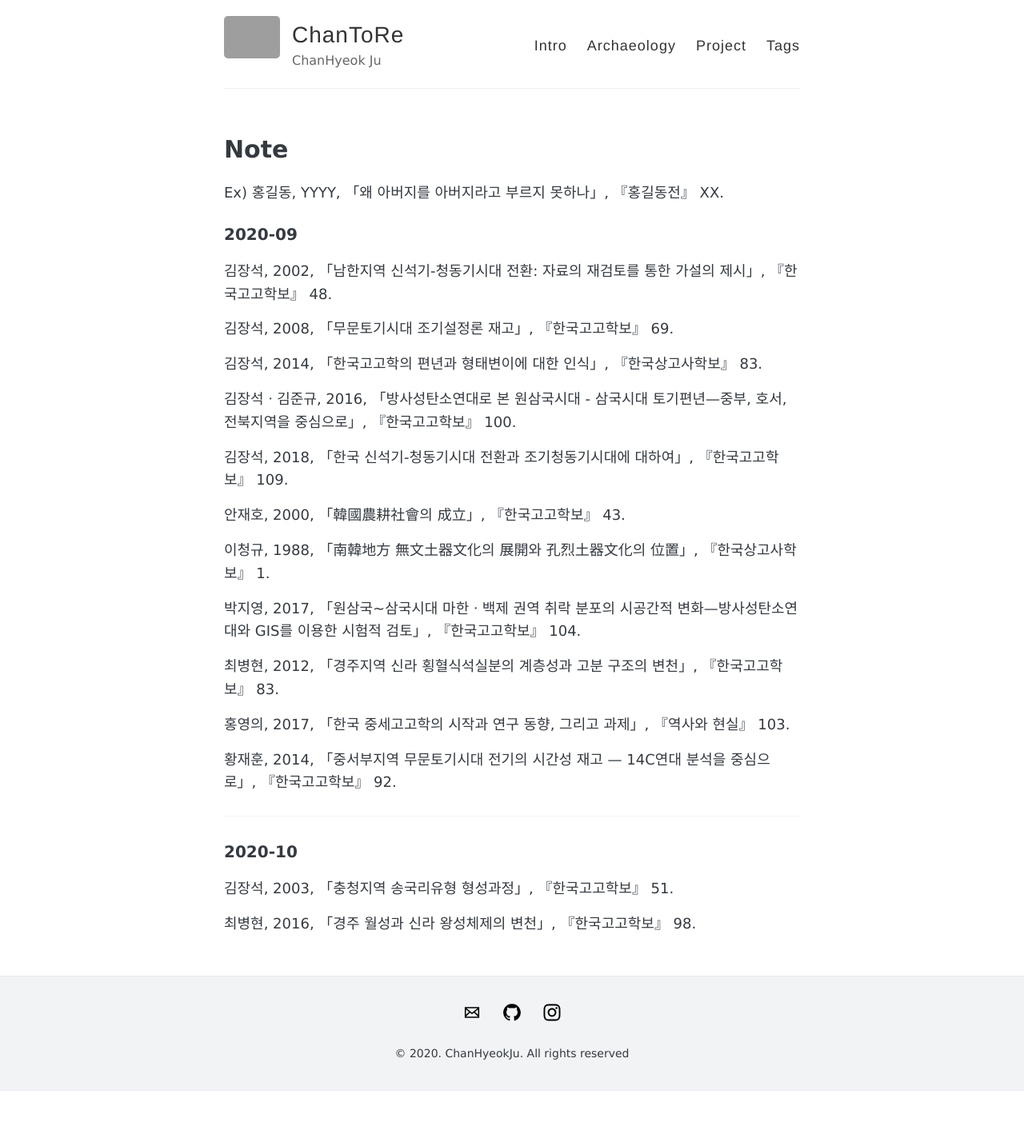
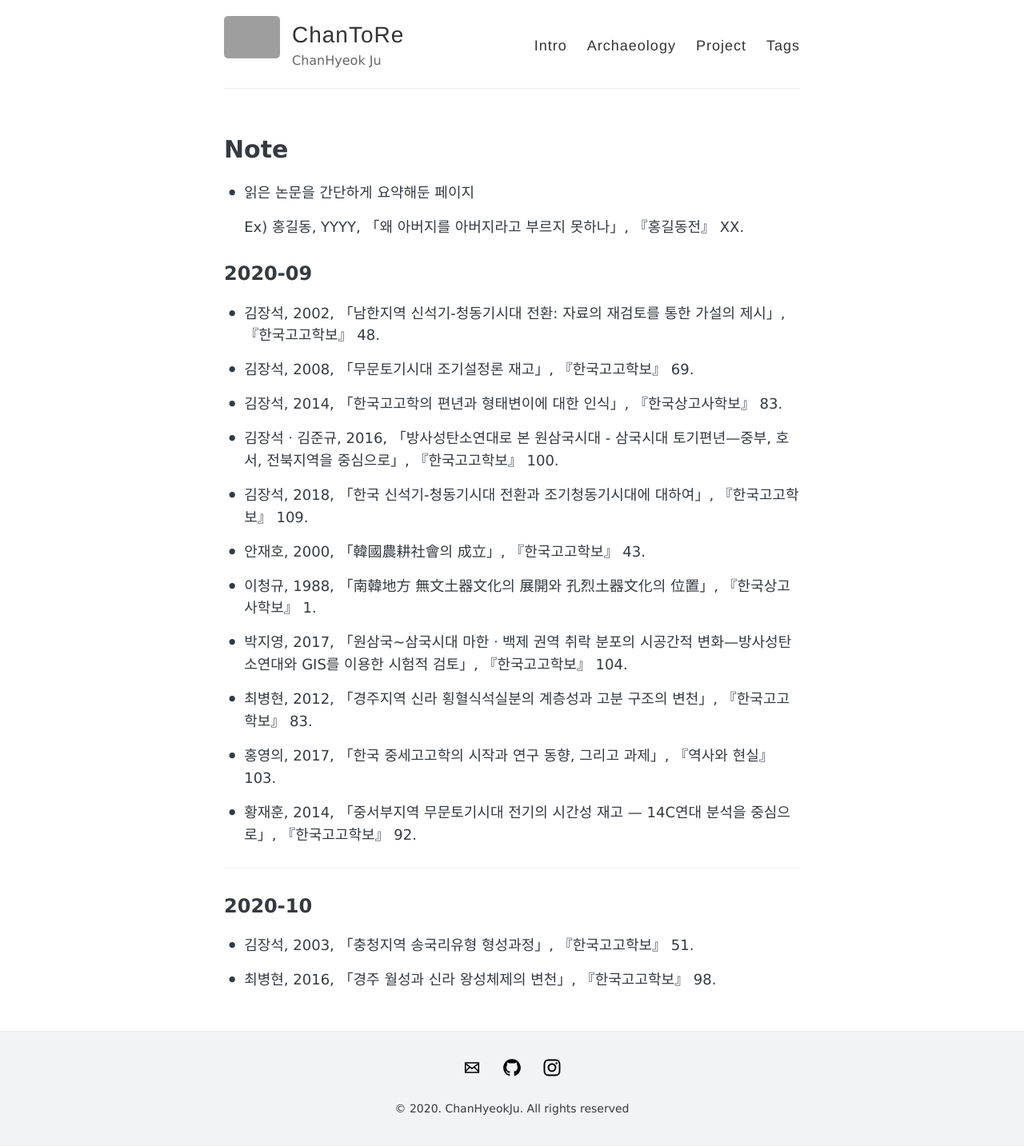
Before and after one commit to mimirep/mimirep.github.io, a Jekyll site: the page built from archaeology.md, in a window 1280 px wide. Shown: the whole page at 80% size. Built offline with Jekyll 4.4.1, drawn with Linux system fonts in a browser that asks for light colours; before the commit the page ends 1364 px from its top, so only the background shows below that; grey boxes are pictures that could not be loaded.

Commit message:
Update archaeology.md

```diff
--- a/archaeology.md
+++ b/archaeology.md
@@ -4,36 +4,38 @@ title: Note
 permalink: /archaeology/
 ---
 
-Ex) 홍길동, YYYY, 「왜 아버지를 아버지라고 부르지 못하나」, 『홍길동전』 XX.
+- 읽은 논문을 간단하게 요약해둔 페이지
 
-### 2020-09
+  Ex) 홍길동, YYYY, 「왜 아버지를 아버지라고 부르지 못하나」, 『홍길동전』 XX.
 
-김장석, 2002, 「남한지역 신석기-청동기시대 전환: 자료의 재검토를 통한 가설의 제시」, 『한국고고학보』 48.
+## 2020-09
 
-김장석, 2008,  「무문토기시대 조기설정론 재고」, 『한국고고학보』 69.
+- 김장석, 2002, 「남한지역 신석기-청동기시대 전환: 자료의 재검토를 통한 가설의 제시」, 『한국고고학보』 48.
 
-김장석, 2014, 「한국고고학의 편년과 형태변이에 대한 인식」, 『한국상고사학보』 83.
+- 김장석, 2008,  「무문토기시대 조기설정론 재고」, 『한국고고학보』 69.
 
-김장석ㆍ김준규, 2016, 「방사성탄소연대로 본 원삼국시대 - 삼국시대 토기편년—중부, 호서, 전북지역을 중심으로」, 『한국고고학보』 100.
+- 김장석, 2014, 「한국고고학의 편년과 형태변이에 대한 인식」, 『한국상고사학보』 83.
 
-김장석, 2018, 「한국 신석기-청동기시대 전환과 조기청동기시대에 대하여」, 『한국고고학보』 109.
+- 김장석ㆍ김준규, 2016, 「방사성탄소연대로 본 원삼국시대 - 삼국시대 토기편년—중부, 호서, 전북지역을 중심으로」, 『한국고고학보』 100.
 
-안재호, 2000, 「韓國農耕社會의 成立」, 『한국고고학보』 43.
+- 김장석, 2018, 「한국 신석기-청동기시대 전환과 조기청동기시대에 대하여」, 『한국고고학보』 109.
 
-이청규, 1988, 「南韓地方 無文土器文化의 展開와 孔烈土器文化의 位置」, 『한국상고사학보』 1.
+- 안재호, 2000, 「韓國農耕社會의 成立」, 『한국고고학보』 43.
 
-박지영, 2017, 「원삼국~삼국시대 마한ㆍ백제 권역 취락 분포의 시공간적 변화—방사성탄소연대와 GIS를 이용한 시험적 검토」, 『한국고고학보』 104.
+- 이청규, 1988, 「南韓地方 無文土器文化의 展開와 孔烈土器文化의 位置」, 『한국상고사학보』 1.
 
-최병현, 2012, 「경주지역 신라 횡혈식석실분의 계층성과 고분 구조의 변천」, 『한국고고학보』 83.
+- 박지영, 2017, 「원삼국~삼국시대 마한ㆍ백제 권역 취락 분포의 시공간적 변화—방사성탄소연대와 GIS를 이용한 시험적 검토」, 『한국고고학보』 104.
 
-홍영의, 2017, 「한국 중세고고학의 시작과 연구 동향, 그리고 과제」, 『역사와 현실』 103.
+- 최병현, 2012, 「경주지역 신라 횡혈식석실분의 계층성과 고분 구조의 변천」, 『한국고고학보』 83.
 
-황재훈, 2014, 「중서부지역 무문토기시대 전기의 시간성 재고 — 14C연대 분석을 중심으로」, 『한국고고학보』 92.
+- 홍영의, 2017, 「한국 중세고고학의 시작과 연구 동향, 그리고 과제」, 『역사와 현실』 103.
+
+- 황재훈, 2014, 「중서부지역 무문토기시대 전기의 시간성 재고 — 14C연대 분석을 중심으로」, 『한국고고학보』 92.
 
 ------
 
-### 2020-10
+## 2020-10
 
-김장석, 2003,  「충청지역 송국리유형 형성과정」, 『한국고고학보』 51.
+- 김장석, 2003,  「충청지역 송국리유형 형성과정」, 『한국고고학보』 51.
 
-최병현, 2016, 「경주 월성과 신라 왕성체제의 변천」, 『한국고고학보』 98.
+- 최병현, 2016, 「경주 월성과 신라 왕성체제의 변천」, 『한국고고학보』 98.
```
